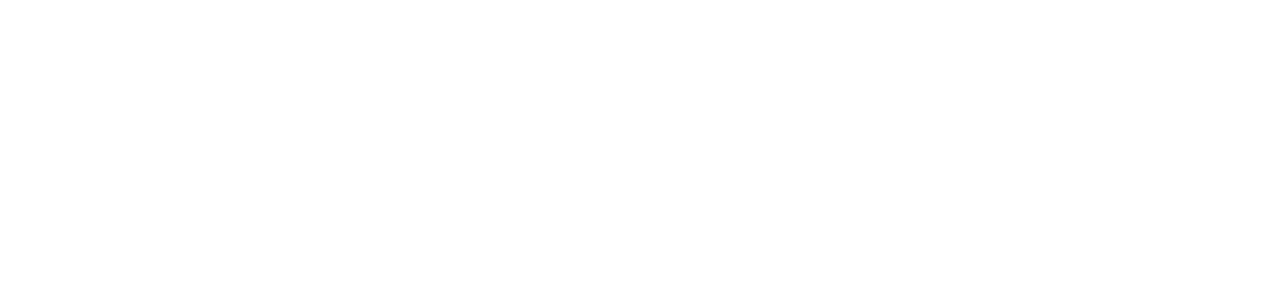
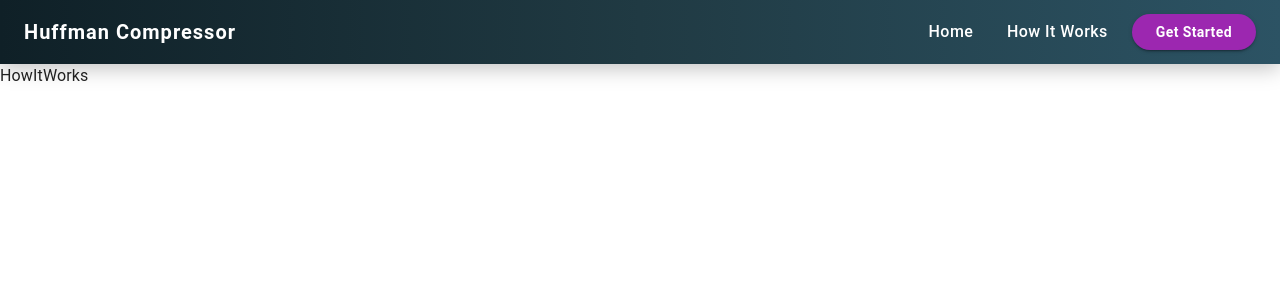
Before and after one commit to lokii9024/huffman-compressor-web-, a React (Vite) app: page /how-it-works in a window 1280 px wide. Shown: the top 300 px of the page. Built offline with nearby package versions, Linux system fonts and the light colour scheme.

Commit message:
setup router and add navbar component

```diff
--- a/package.json
+++ b/package.json
@@ -12,9 +12,11 @@
   "dependencies": {
     "@emotion/react": "^11.14.0",
     "@emotion/styled": "^11.14.1",
+    "@mui/icons-material": "^7.3.1",
     "@mui/material": "^7.3.1",
     "react": "^19.1.1",
-    "react-dom": "^19.1.1"
+    "react-dom": "^19.1.1",
+    "react-router-dom": "^7.8.2"
   },
   "devDependencies": {
     "@eslint/js": "^9.33.0",
--- a/src/App.jsx
+++ b/src/App.jsx
@@ -1,9 +1,18 @@
-import { useState } from 'react'
+import Navbar from "./components/Navbar"
+import { Outlet } from "react-router-dom"
 
 function App() {
   return (
   <>
+    <div className='min-h-screen flex flex-wrap content-between '>
 
+      <div className='w-full block'>
+        <Navbar/>
+        <main>
+          <Outlet/>
+        </main>
+      </div>
+    </div>
   </>
   )
 }
--- /dev/null
+++ b/src/components/Navbar.jsx
@@ -0,0 +1,151 @@
+import React, { useState } from "react";
+import {
+  AppBar,
+  Toolbar,
+  Typography,
+  Button,
+  Box,
+  IconButton,
+  Drawer,
+  List,
+  ListItem,
+  ListItemText,
+  useTheme,
+  useMediaQuery,
+} from "@mui/material";
+import { Link } from "react-router-dom";
+import MenuRoundedIcon from "@mui/icons-material/MenuRounded";
+
+export default function Navbar() {
+  const theme = useTheme();
+  const isMobile = useMediaQuery(theme.breakpoints.down("md"));
+  const [drawerOpen, setDrawerOpen] = useState(false);
+
+  const navItems = [
+    { label: "Home", path: "/" },
+    { label: "How It Works", path: "/how-it-works" },
+    { label: "Get Started", path: "/get-started", special: true },
+  ];
+
+  return (
+    <>
+      <AppBar
+        position="sticky"
+        sx={{
+          background: "linear-gradient(90deg, #0f2027, #203a43, #2c5364)", // keep your theme
+          boxShadow: "0 4px 20px rgba(0,0,0,0.25)",
+        }}
+      >
+        <Toolbar sx={{ display: "flex", justifyContent: "space-between" }}>
+          {/* Logo */}
+          <Typography
+            variant="h6"
+            sx={{
+              fontWeight: "bold",
+              letterSpacing: 1,
+              cursor: "pointer",
+            }}
+            component={Link}
+            to="/"
+            style={{ textDecoration: "none", color: "inherit" }}
+          >
+            Huffman Compressor
+          </Typography>
+
+          {/* Desktop Menu */}
+          {!isMobile && (
+            <Box sx={{ display: "flex", gap: 2, alignItems: "center" }}>
+              {navItems.map((item) =>
+                item.special ? (
+                  <Button
+                    key={item.label}
+                    component={Link}
+                    to={item.path}
+                    variant="contained"
+                    color="secondary"
+                    sx={{
+                      borderRadius: "30px",
+                      px: 3,
+                      fontWeight: "bold",
+                      textTransform: "none",
+                      transition: "all 0.3s ease",
+                      "&:hover": {
+                        transform: "scale(1.05)",
+                        boxShadow: "0 6px 15px rgba(0,0,0,0.3)",
+                      },
+                    }}
+                  >
+                    {item.label}
+                  </Button>
+                ) : (
+                  <Button
+                    key={item.label}
+                    component={Link}
+                    to={item.path}
+                    color="inherit"
+                    sx={{
+                      textTransform: "none",
+                      fontSize: "1rem",
+                      transition: "all 0.2s ease",
+                      "&:hover": { color: theme.palette.secondary.main },
+                    }}
+                  >
+                    {item.label}
+                  </Button>
+                )
+              )}
+            </Box>
+          )}
+
+          {/* Mobile Hamburger */}
+          {isMobile && (
+            <IconButton
+              color="inherit"
+              onClick={() => setDrawerOpen(true)}
+              sx={{
+                "&:hover": { backgroundColor: "rgba(255,255,255,0.1)" },
+              }}
+            >
+              <MenuRoundedIcon fontSize="large" />
+            </IconButton>
+          )}
+        </Toolbar>
+      </AppBar>
+
+      {/* Mobile Drawer */}
+      <Drawer
+        anchor="right"
+        open={drawerOpen}
+        onClose={() => setDrawerOpen(false)}
+      >
+        <Box sx={{ width: 250, p: 2 }}>
+          <List>
+            {navItems.map((item) => (
+              <ListItem
+                button
+                key={item.label}
+                component={Link}
+                to={item.path}
+                onClick={() => setDrawerOpen(false)}
+                sx={{
+                  borderRadius: 2,
+                  "&:hover": {
+                    backgroundColor: "rgba(0,0,0,0.05)",
+                  },
+                }}
+              >
+                <ListItemText
+                  primary={item.label}
+                  primaryTypographyProps={{
+                    fontWeight: item.special ? "bold" : "normal",
+                    fontSize: "1.1rem",
+                  }}
+                />
+              </ListItem>
+            ))}
+          </List>
+        </Box>
+      </Drawer>
+    </>
+  );
+}
--- a/src/main.jsx
+++ b/src/main.jsx
@@ -1,9 +1,36 @@
 import { StrictMode } from 'react'
 import { createRoot } from 'react-dom/client'
 import App from './App.jsx'
+import { createBrowserRouter,RouterProvider } from 'react-router-dom'
+import { CssBaseline } from '@mui/material'
+import Home from './pages/Home.jsx'
+import HowItWorks from './pages/HowItWorks.jsx'
+import GetStarted from './pages/GetStarted.jsx'
+
+const router = createBrowserRouter([
+  {
+    path: "/",
+    element: <App/>,
+    children: [
+      {
+        path: "/",
+        element:<Home/>
+      },
+      {
+        path: "/how-it-works",
+        element:<HowItWorks/>
+      },
+      {
+        path: "get-started",
+        element: <GetStarted/>
+      }
+    ]
+  }
+])
 
 createRoot(document.getElementById('root')).render(
-  <StrictMode>
-    <App />
-  </StrictMode>,
+    <StrictMode>
+    <RouterProvider router={router} />
+    <CssBaseline />
+  </StrictMode>
 )
--- /dev/null
+++ b/src/pages/GetStarted.jsx
@@ -0,0 +1,9 @@
+import React from 'react'
+
+const GetStarted = () => {
+  return (
+    <div>GetStarted</div>
+  )
+}
+
+export default GetStarted
--- /dev/null
+++ b/src/pages/Home.jsx
@@ -0,0 +1,9 @@
+import React from 'react'
+
+const Home = () => {
+  return (
+    <div>Home</div>
+  )
+}
+
+export default Home
--- /dev/null
+++ b/src/pages/HowItWorks.jsx
@@ -0,0 +1,9 @@
+import React from 'react'
+
+const HowItWorks = () => {
+  return (
+    <div>HowItWorks</div>
+  )
+}
+
+export default HowItWorks
```
Also changed, not shown: src/components/HeroSection.jsx (added), 1 other file (tests, documents, lock files or other folders).
